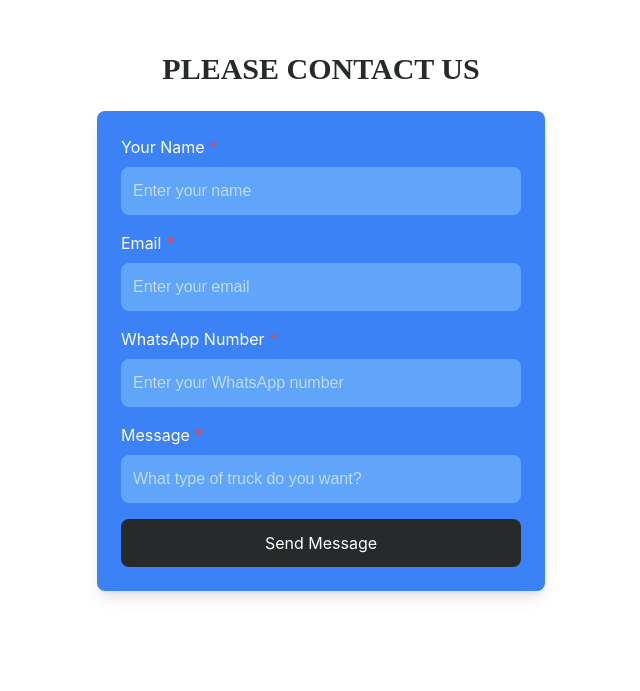
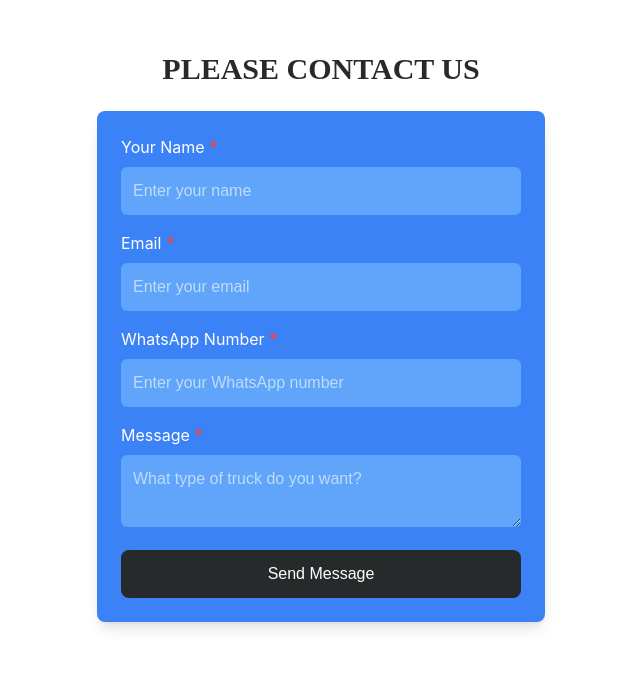
Before and after one commit to aqib123-jpg/storm-machinery, a React (Create React App) app: page /contact in a window 1280 px wide. Shown: the part 1089-1780 px from the top of the page, without its empty margins (319-959 px from the left). Built offline with nearby package versions, Linux system fonts and the light colour scheme.

Commit message:
contact form work done sending email

```diff
--- a/src/components/Contact/ContactForm.tsx
+++ b/src/components/Contact/ContactForm.tsx
@@ -1,20 +1,92 @@
-import React from 'react'
+import React,{useState} from 'react'
+import { toast } from 'react-toastify';
+import { FormEvent } from 'react';
+import { formDataType } from '../../types.ts';
+import { useForm } from '../hooks/UseForm.tsx';
+import FormField from './FormField.tsx';
 
 const ContactForm:React.FC = () => {
+    // const [loading,updateLoading]=useState<boolean>(false);
+    // const [formData,setFormData]=useState<formDataType>({
+    //   name     : '',
+    //   email    : '',
+    //   whatsapp : '',
+    //   message  : ''
+    // });
+
+
+    // const handleChange = (e : React.ChangeEvent<HTMLInputElement | HTMLTextAreaElement>) => {
+    //   const { name, value } = e.target;
+    //   setFormData((prevFormData) => ({
+    //     ...prevFormData,
+    //     [name]: value,
+    //   }));
+    // };
+
+    // const handleSubmit = async (e: FormEvent<HTMLFormElement>) => {
+    //   e.preventDefault();
+
+    //   updateLoading(true);
+    //   try {
+    //     console.log('will send request soon');
+    //     const response = await fetch("http://localhost:4500/send-mail", {
+    //       method: "POST",
+    //       headers: {
+    //         "Content-Type": "application/json",
+    //       },
+    //       body: JSON.stringify(formData),
+    //     });
+
+    //     if (response.ok) {
+    //       toast.success("Email sent successfully!");
+    //     } else {
+    //       toast.error("Error sending email.");
+    //     }
+    //   } catch (error: any) {
+    //     toast.error("Error: " + (error?.message || error));
+    //   } finally {
+    //     updateLoading(false);
+    //     setFormData({
+    //       name: "",
+    //       whatsapp: "",
+    //       email: "",
+    //       message: "",
+    //     });
+    //   }
+    // };
+  const initialState = { name: "", email: "", whatsapp: "", message: "" };
+  const { loading, formData, handleChange, handleSubmit } = useForm(
+    initialState,
+    "http://localhost:4500/send-mail"
+  );
   return (
-    <div className="flex flex-col items-center justify-center py-10 px-4  my-20">
-        <h2 className="text-center text-3xl font-bold text-[#272a2b] mb-6 font-playfair">PLEASE CONTACT US</h2>
-        <form className="w-full max-w-md bg-blue-500 p-6 rounded-lg shadow-lg">
-            <label htmlFor="name" className="block text-[#fff] font-inter mb-2">Your Name <span className='text-red-500 font-bold'>*</span></label>
-            <input type="text" id="name" name="name" required className="w-full p-3 rounded-lg bg-blue-400 text-white placeholder-blue-200 mb-4 focus:outline-none focus:ring-2 focus:ring-blue-300" placeholder="Enter your name"/>
-            <label htmlFor="email" className="block text-[#fff] font-inter mb-2">Email <span className='text-red-500 font-bold'>*</span></label>
-            <input type="email" name="email" required className="w-full p-3 rounded-lg bg-blue-400 text-white placeholder-blue-200 mb-4 focus:outline-none focus:ring-2 focus:ring-blue-300" placeholder="Enter your email"/>
-            <label htmlFor="whatsappNumber" className="block text-[#fff] font-inter mb-2">WhatsApp Number <span className='text-red-500 font-bold'>*</span></label>
-            <input type="text" id="whatsappNumber" name="whatsappNumber" required className="w-full p-3 rounded-lg bg-blue-400 text-white placeholder-blue-200 mb-4 focus:outline-none focus:ring-2 focus:ring-blue-300" placeholder="Enter your WhatsApp number"/>
-            <label htmlFor="message" className="block text-[#fff] font-inter mb-2">Message <span className='text-red-500 font-bold'>*</span></label>
-            <input type="text" id="message" name="message" required className="w-full p-3 rounded-lg bg-blue-400 text-white placeholder-blue-200 mb-4 focus:outline-none focus:ring-2 focus:ring-blue-300" placeholder="What type of truck do you want?"/>
-            <button type="submit" className="font-inter w-full p-3 bg-[#272A2B] text-[#fff] rounded-lg hover:bg-gray-700 transition-all duration-300 focus:outline-none focus:ring-2 focus:ring-gray-500">Send Message</button>
-        </form>
+    // <div className="flex flex-col items-center justify-center py-10 px-4  my-20">
+    //     <h2 className="text-center text-3xl font-bold text-[#272a2b] mb-6 font-playfair">PLEASE CONTACT US</h2>
+    //     <form className="w-full max-w-md bg-blue-500 p-6 rounded-lg shadow-lg" onSubmit={handleSubmit}>
+    //         <label htmlFor="name" className="block text-[#fff] font-inter mb-2">Your Name <span className='text-red-500 font-bold'>*</span></label>
+    //         <input type="text" id="name" name="name" required value={formData.name} onChange={handleChange} className="w-full p-3 rounded-lg bg-blue-400 text-white placeholder-blue-200 mb-4 focus:outline-none focus:ring-2 focus:ring-blue-300" placeholder="Enter your name"/>
+    //         <label htmlFor="email" className="block text-[#fff] font-inter mb-2">Email <span className='text-red-500 font-bold'>*</span></label>
+    //         <input type="email" name="email" required value={formData.email} onChange={handleChange} className="w-full p-3 rounded-lg bg-blue-400 text-white placeholder-blue-200 mb-4 focus:outline-none focus:ring-2 focus:ring-blue-300" placeholder="Enter your email"/>
+    //         <label htmlFor="whatsappNumber" className="block text-[#fff] font-inter mb-2">WhatsApp Number <span className='text-red-500 font-bold'>*</span></label>
+    //         <input type="text" id="whatsapp" name="whatsapp" required value={formData.whatsapp} onChange={handleChange} className="w-full p-3 rounded-lg bg-blue-400 text-white placeholder-blue-200 mb-4 focus:outline-none focus:ring-2 focus:ring-blue-300" placeholder="Enter your WhatsApp number"/>
+    //         <label htmlFor="message" className="block text-[#fff] font-inter mb-2">Message <span className='text-red-500 font-bold'>*</span></label>
+    //         <input type="text" id="message" name="message" required value={formData.message} onChange={handleChange} className="w-full p-3 rounded-lg bg-blue-400 text-white placeholder-blue-200 mb-4 focus:outline-none focus:ring-2 focus:ring-blue-300" placeholder="What type of truck do you want?"/>
+    //         {loading && <p className="text-center">Processing your request...</p>}
+    //         <button type="submit" className="font-inter w-full p-3 bg-[#272A2B] text-[#fff] rounded-lg hover:bg-gray-700 transition-all duration-300 focus:outline-none focus:ring-2 focus:ring-gray-500">Send Message</button>
+    //     </form>
+    // </div>
+
+
+    <div className="flex flex-col items-center justify-center py-10 px-4 my-20">
+      <h2 className="text-center text-3xl font-bold text-[#272a2b] mb-6 font-playfair">PLEASE CONTACT US</h2>
+      <form className="w-full max-w-md bg-blue-500 p-6 rounded-lg shadow-lg text-[#fff]" onSubmit={handleSubmit}>
+        <FormField id="name" name="name" value={formData.name} label="Your Name" placeholder="Enter your name" required onChange={handleChange}/>
+        <FormField id="email" name="email" type="email" value={formData.email} label="Email" placeholder="Enter your email" required onChange={handleChange}/>
+        <FormField id="whatsapp" name="whatsapp" value={formData.whatsapp} label="WhatsApp Number" placeholder="Enter your WhatsApp number" required onChange={handleChange} />
+        <FormField id="message" name="message" isTextArea value={formData.message} label="Message" placeholder="What type of truck do you want?" required onChange={handleChange} />
+        {loading && <p className="text-center">Processing your request...</p>}
+        <button type="submit" className="w-full p-3 bg-[#272A2B] text-[#fff] rounded-lg hover:bg-gray-700 transition-all duration-300 focus:outline-none focus:ring-2 focus:ring-gray-500">Send Message</button>
+      </form>
     </div>
   )
 }
--- /dev/null
+++ b/src/components/Contact/FormField.tsx
@@ -0,0 +1,28 @@
+import React from "react";
+
+interface FormFieldProps {
+  id: string;
+  name: string;
+  type?: string;
+  value: string;
+  placeholder: string;
+  label: string;
+  required?: boolean;
+  onChange: (e: React.ChangeEvent<HTMLInputElement | HTMLTextAreaElement>) => void;
+  isTextArea?: boolean;
+}
+
+const FormField: React.FC<FormFieldProps> = ({id,name,type = "text",value,placeholder,label,required = false,onChange,isTextArea = false,}) => {
+  return (
+    <div className="mb-4">
+      <label htmlFor={id} className="block mb-2 font-inter">{label} {required && <span className="text-red-500 font-bold"> *</span>}</label>
+      {isTextArea ? (
+        <textarea id={id} name={name} value={value} placeholder={placeholder} required={required} onChange={onChange} className="w-full p-3 rounded-md bg-blue-400 placeholder-blue-200 focus:outline-none focus:ring-2 focus:ring-blue-300"/>
+      ) : (
+        <input type={type} id={id} name={name} value={value} placeholder={placeholder} required={required} onChange={onChange} className="w-full p-3 rounded-md bg-blue-400 placeholder-blue-200 focus:outline-none focus:ring-2 focus:ring-blue-300"/>
+      )}
+    </div>
+  );
+};
+
+export default FormField;
--- a/src/components/Faq/QuestionsAboutPurchasing.tsx
+++ b/src/components/Faq/QuestionsAboutPurchasing.tsx
@@ -1,19 +1,14 @@
 import React, { useState,FormEvent } from "react";
 import { toast } from "react-toastify";
-
+import { formDataType } from "../../types.ts";
+import { useForm } from "../hooks/UseForm.tsx";
+import FormField from "../Contact/FormField.tsx";
 
 interface FAQItemProps {
   title: string;
   content: string;
   isOpen: boolean;
   onToggle: () => void;
-}
-
-interface formDataType {
-  name : string,
-  email : string ,
-  whatsapp : number | string,
-  message : string,
 }
 
 const FAQItem: React.FC<FAQItemProps> = ({ title, content, isOpen, onToggle }) => {
@@ -31,53 +26,61 @@ const FAQItem: React.FC<FAQItemProps> = ({ title, content, isOpen, onToggle }) =
 };
 
 const FAQPurchasing: React.FC = () => {
-  const [loading,updateLoading]=useState<boolean>(false);
-  const [formData,setFormData]=useState<formDataType>({
-    name     : '',
-    email    : '',
-    whatsapp : '',
-    message  : ''
-  });
+  // const [loading,updateLoading]=useState<boolean>(false);
+  // const [formData,setFormData]=useState<formDataType>({
+  //   name     : '',
+  //   email    : '',
+  //   whatsapp : '',
+  //   message  : ''
+  // });
 
 
-  const handleChange = (e : React.ChangeEvent<HTMLInputElement | HTMLTextAreaElement>) => {
-    const { name, value } = e.target;
-    setFormData((prevFormData) => ({
-      ...prevFormData,
-      [name]: value,
-    }));
-  };
+  // const handleChange = (e : React.ChangeEvent<HTMLInputElement | HTMLTextAreaElement>) => {
+  //   const { name, value } = e.target;
+  //   setFormData((prevFormData) => ({
+  //     ...prevFormData,
+  //     [name]: value,
+  //   }));
+  // };
 
-  const handleSubmit = async (e: FormEvent<HTMLFormElement>) => {
-    e.preventDefault();
-    updateLoading(true);
-    try {
-      console.log('will send request soon');
-      const response = await fetch("http://localhost:5000/send-mail", {
-        method: "POST",
-        headers: {
-          "Content-Type": "application/json",
-        },
-        body: JSON.stringify(formData),
-      });
+  // const handleSubmit = async (e: FormEvent<HTMLFormElement>) => {
+  //   e.preventDefault();
 
-      if (response.ok) {
-        toast.success("Email sent successfully!");
-      } else {
-        toast.error("Error sending email.");
-      }
-    } catch (error: any) {
-      toast.error("Error: " + (error?.message || error));
-    } finally {
-      updateLoading(false);
-      setFormData({
-        name: "",
-        whatsapp: "",
-        email: "",
-        message: "",
-      });
-    }
-  };
+  //   updateLoading(true);
+  //   try {
+  //     console.log('will send request soon');
+  //     const response = await fetch("http://localhost:4500/send-mail", {
+  //       method: "POST",
+  //       headers: {
+  //         "Content-Type": "application/json",
+  //       },
+  //       body: JSON.stringify(formData),
+  //     });
+
+  //     if (response.ok) {
+  //       toast.success("Email sent successfully!");
+  //     } else {
+  //       toast.error("Error sending email.");
+  //     }
+  //   } catch (error: any) {
+  //     toast.error("Error: " + (error?.message || error));
+  //   } finally {
+  //     updateLoading(false);
+  //     setFormData({
+  //       name: "",
+  //       whatsapp: "",
+  //       email: "",
+  //       message: "",
+  //     });
+  //   }
+  // };
+
+
+  const initialState = { name: "", email: "", whatsapp: "", message: "" };
+  const { loading, formData, handleChange, handleSubmit } = useForm(
+    initialState,
+    "http://localhost:4500/send-mail"
+  );
 
   const [activeIndex, setActiveIndex] = useState<number | null>(0);
 
@@ -119,7 +122,19 @@ const FAQPurchasing: React.FC = () => {
         </div>
       </div>
 
-      <div className="flex-[3] max-w-lg mx-auto ">
+      <div className="flex-[3] max-w-lg mx-auto">
+      <form className="bg-[#2596BE] text-[#fff] p-6 rounded-lg shadow-md" onSubmit={handleSubmit}>
+        <h2 className="text-xl font-semibold mb-4 font-playfair">If you are interested, please contact us</h2>
+        <FormField id="name" name="name" value={formData.name} label="Name" placeholder="Enter your name" required onChange={handleChange} />
+        <FormField id="email" name="email" type="email" value={formData.email} label="Email" placeholder="Enter your email" required onChange={handleChange} />
+        <FormField id="whatsapp" name="whatsapp" value={formData.whatsapp} label="WhatsApp" placeholder="Enter your WhatsApp number" required onChange={handleChange} />
+        <FormField id="message" name="message" isTextArea value={formData.message} label="Message" placeholder="What type of truck do you want?" required onChange={handleChange} />
+        {loading && <p className="text-center">Processing your request...</p>}
+        <button type="submit" className="w-full p-3 bg-[#272A2B] text-[#fff] rounded-lg hover:bg-gray-700 transition font-inter">Send Message</button>
+      </form>
+    </div>
+
+      {/* <div className="flex-[3] max-w-lg mx-auto ">
         <form className="bg-[#2596BE] text-[#fff] p-6 rounded-lg shadow-md" onSubmit={handleSubmit}>
           <h2 className="text-xl font-semibold mb-4 font-playfair">If you are interested, please contact us</h2>
           <label htmlFor="name" className="block mb-2 font-inter">Name <span className="text-red-500 font-bold"> *</span></label>
@@ -135,7 +150,7 @@ const FAQPurchasing: React.FC = () => {
           {loading && <p className="text-center">Processing your request...</p>}
           <button type="submit" className="w-full p-3 bg-[#272A2B] rounded-md hover:bg-gray-700 transition font-inter">Send Message</button>
         </form>
-      </div>
+      </div> */}
     </div>
   );
 };
--- /dev/null
+++ b/src/components/hooks/UseForm.tsx
@@ -0,0 +1,41 @@
+import { useState } from "react";
+import { toast } from "react-toastify";
+
+export const useForm = (initialState: Record<string, string>, endpoint: string) => {
+  const [loading, setLoading] = useState(false);
+  const [formData, setFormData] = useState(initialState);
+
+  const handleChange = (e: React.ChangeEvent<HTMLInputElement | HTMLTextAreaElement>) => {
+    const { name, value } = e.target;
+    setFormData((prevFormData) => ({
+      ...prevFormData,
+      [name]: value,
+    }));
+  };
+
+  const handleSubmit = async (e: React.FormEvent<HTMLFormElement>) => {
+    e.preventDefault();
+    setLoading(true);
+
+    try {
+      const response = await fetch(endpoint, {
+        method: "POST",
+        headers: { "Content-Type": "application/json" },
+        body: JSON.stringify(formData),
+      });
+
+      if (response.ok) {
+        toast.success("Email sent successfully!");
+      } else {
+        toast.error("Error sending email.");
+      }
+    } catch (error: any) {
+      toast.error("Error: " + (error?.message || error));
+    } finally {
+      setLoading(false);
+      setFormData(initialState);
+    }
+  };
+
+  return { loading, formData, handleChange, handleSubmit };
+};
--- /dev/null
+++ b/src/types.ts
@@ -0,0 +1,6 @@
+export interface formDataType {
+  name : string,
+  email : string ,
+  whatsapp : number | string,
+  message : string,
+}
```
